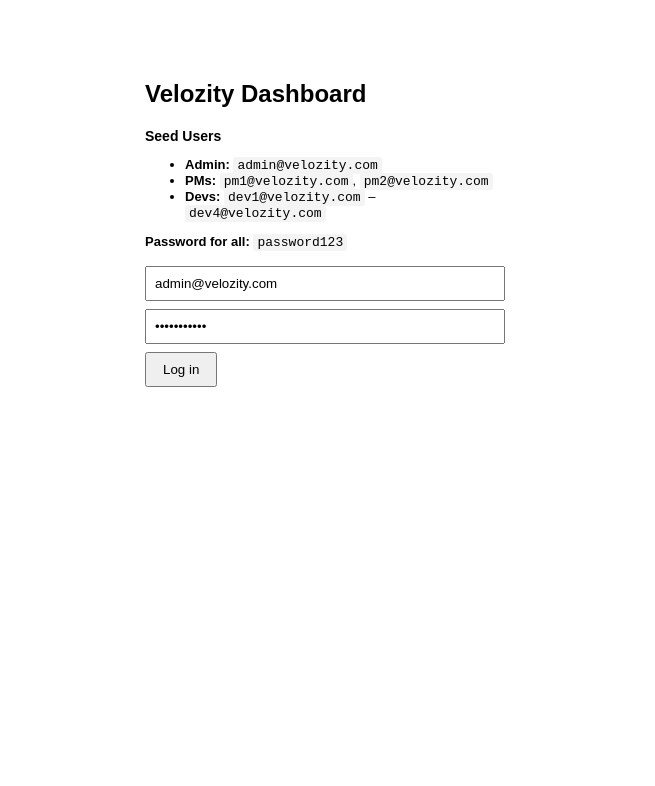
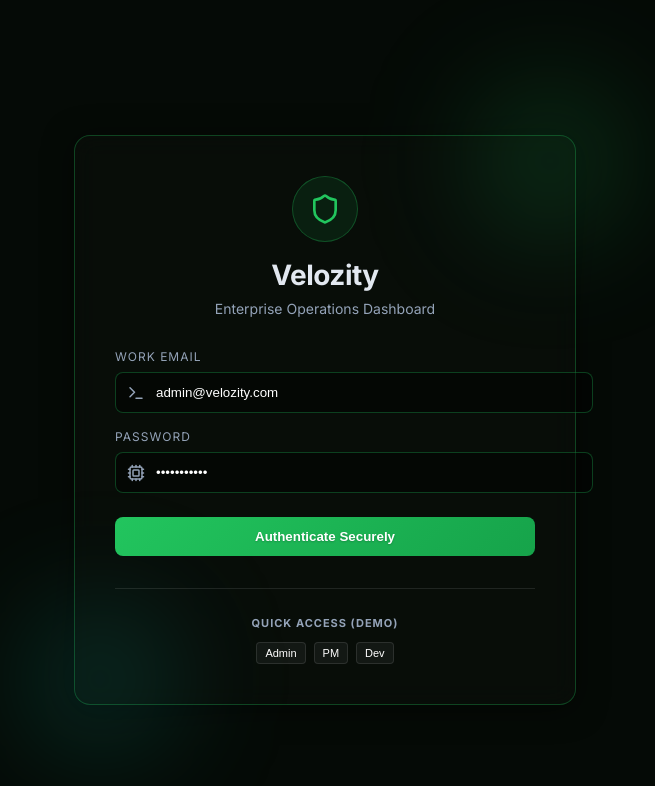
Before and after one commit to Amaans-variant/velozity-dashboard, a React (Vite) app in the folder frontend/: page / in a window 1280 px wide. Shown: the top 786 px of the page, without its empty margins (315-970 px from the left). Built offline with nearby package versions, Linux system fonts and the light colour scheme.

Commit message:
frontend better

```diff
--- a/frontend/package.json
+++ b/frontend/package.json
@@ -9,10 +9,14 @@
   },
   "dependencies": {
     "axios": "^1.7.2",
+    "clsx": "^2.1.1",
+    "framer-motion": "^13.3.0",
+    "lucide-react": "^1.46.0",
     "react": "^18.3.1",
     "react-dom": "^18.3.1",
     "react-router-dom": "^6.23.1",
     "socket.io-client": "^4.7.5",
+    "tailwind-merge": "^3.7.0",
     "zustand": "^4.5.2"
   },
   "devDependencies": {
--- a/frontend/src/App.tsx
+++ b/frontend/src/App.tsx
@@ -25,7 +25,10 @@ export default function App() {
   // annoying than wrapping every single page component separately
   return (
     <ErrorBoundary>
-      <RouterProvider router={router} />
+      <div className="premium-grid-bg" />
+      <div style={{ position: 'relative', zIndex: 1 }}>
+        <RouterProvider router={router} />
+      </div>
     </ErrorBoundary>
   );
 }
--- /dev/null
+++ b/frontend/src/index.css
@@ -0,0 +1,90 @@
+@import url('https://fonts.googleapis.com/css2?family=Inter:wght@300;400;500;600;700&display=swap');
+
+:root {
+  --bg-color: #050a06;
+  --grid-color: rgba(34, 197, 94, 0.15);
+  --primary-green: #22c55e;
+  --card-bg: rgba(10, 15, 10, 0.6);
+  --card-border: rgba(34, 197, 94, 0.3);
+  --text-primary: #e2e8f0;
+  --text-secondary: #94a3b8;
+}
+
+body, html {
+  margin: 0;
+  padding: 0;
+  width: 100%;
+  height: 100%;
+  font-family: 'Inter', sans-serif;
+  background-color: var(--bg-color);
+  color: var(--text-primary);
+  overflow-x: hidden;
+}
+
+/* Premium Green Grid Background */
+.premium-grid-bg {
+  position: fixed;
+  top: 0;
+  left: 0;
+  width: 100vw;
+  height: 100vh;
+  background-size: 50px 50px;
+  background-image:
+    linear-gradient(to right, var(--grid-color) 1px, transparent 1px),
+    linear-gradient(to bottom, var(--grid-color) 1px, transparent 1px);
+  z-index: -1;
+  pointer-events: none;
+}
+
+/* Adding a subtle radial gradient overlay for depth */
+.premium-grid-bg::after {
+  content: '';
+  position: absolute;
+  top: 0;
+  left: 0;
+  width: 100%;
+  height: 100%;
+  background: radial-gradient(circle at 50% 50%, transparent 20%, var(--bg-color) 100%);
+}
+
+.glass-card {
+  background: var(--card-bg);
+  backdrop-filter: blur(12px);
+  -webkit-backdrop-filter: blur(12px);
+  border: 1px solid var(--card-border);
+  border-radius: 16px;
+  box-shadow: 0 4px 30px rgba(0, 0, 0, 0.5);
+}
+
+.premium-input {
+  width: 100%;
+  padding: 12px 16px;
+  background: rgba(0, 0, 0, 0.4);
+  border: 1px solid var(--card-border);
+  border-radius: 8px;
+  color: #fff;
+  outline: none;
+  transition: all 0.3s ease;
+}
+
+.premium-input:focus {
+  border-color: var(--primary-green);
+  box-shadow: 0 0 0 2px rgba(34, 197, 94, 0.2);
+}
+
+.premium-button {
+  background: linear-gradient(135deg, #22c55e, #16a34a);
+  color: #fff;
+  border: none;
+  border-radius: 8px;
+  padding: 12px 24px;
+  font-weight: 600;
+  cursor: pointer;
+  transition: all 0.3s ease;
+  text-shadow: 0 1px 2px rgba(0,0,0,0.2);
+}
+
+.premium-button:hover {
+  transform: translateY(-2px);
+  box-shadow: 0 4px 15px rgba(34, 197, 94, 0.4);
+}
--- a/frontend/src/main.tsx
+++ b/frontend/src/main.tsx
@@ -1,6 +1,7 @@
 import React from 'react';
 import ReactDOM from 'react-dom/client';
 import App from './App';
+import './index.css';
 
 // standard react 18 bootstrap, nothing to see here
 ReactDOM.createRoot(document.getElementById('root')!).render(
--- a/frontend/src/pages/LoginPage.tsx
+++ b/frontend/src/pages/LoginPage.tsx
@@ -2,71 +2,168 @@ import { useState } from 'react';
 import { useNavigate } from 'react-router-dom';
 import { loginRequest } from '../api/auth.api';
 import { useAuthStore } from '../store/authStore';
+import { motion } from 'framer-motion';
+import { Terminal, Shield, Cpu } from 'lucide-react';
 
-// keeping this ugly on purpose - form styling is not what's being graded here
 export default function LoginPage() {
-  const [email, setEmail] = useState('admin@velozity.com'); // prefilled so demoing is faster, remove if u want
+  const [email, setEmail] = useState('admin@velozity.com');
   const [password, setPassword] = useState('password123');
   const [error, setError] = useState('');
+  const [isLoading, setIsLoading] = useState(false);
   const setAuth = useAuthStore((s) => s.setAuth);
   const navigate = useNavigate();
 
   async function handleSubmit(e: React.FormEvent) {
     e.preventDefault();
     setError('');
+    setIsLoading(true);
     try {
       const { accessToken, user } = await loginRequest(email, password);
       setAuth(user, accessToken);
-      // route based on role, could be smarter but this works fine
+      // add a small delay for the animation effect
+      setTimeout(() => {
         if (user.role === 'ADMIN') navigate('/admin');
         else if (user.role === 'PM') navigate('/pm');
         else navigate('/developer');
+      }, 600);
     } catch (err: any) {
-      setError(err?.response?.data?.message || 'login failed, check ur creds');
+      setError(err?.response?.data?.message || 'Login failed, check your credentials');
+      setIsLoading(false);
     }
   }
 
-  const codeStyle: React.CSSProperties = {
-    userSelect: 'all',
-    cursor: 'pointer',
-    background: '#f4f4f4',
-    padding: '1px 4px',
-    borderRadius: 3,
+  // 3D tilt effect on hover for the card
+  const handleMouseMove = (e: React.MouseEvent<HTMLDivElement>) => {
+    const card = e.currentTarget;
+    const box = card.getBoundingClientRect();
+    const x = e.clientX - box.left;
+    const y = e.clientY - box.top;
+    const centerX = box.width / 2;
+    const centerY = box.height / 2;
+    const rotateX = ((y - centerY) / centerY) * -5;
+    const rotateY = ((x - centerX) / centerX) * 5;
+    card.style.transform = `perspective(1000px) rotateX(${rotateX}deg) rotateY(${rotateY}deg)`;
+  };
+
+  const handleMouseLeave = (e: React.MouseEvent<HTMLDivElement>) => {
+    const card = e.currentTarget;
+    card.style.transform = `perspective(1000px) rotateX(0deg) rotateY(0deg)`;
+    card.style.transition = 'transform 0.5s ease';
+  };
+
+  const handleMouseEnter = (e: React.MouseEvent<HTMLDivElement>) => {
+    const card = e.currentTarget;
+    card.style.transition = 'none';
   };
 
   return (
-    <div style={{ maxWidth: 360, margin: '80px auto', fontFamily: 'sans-serif' }}>
-      <h2>Velozity Dashboard</h2>
+    <div style={{ display: 'flex', justifyContent: 'center', alignItems: 'center', minHeight: '100vh', padding: '20px' }}>
 
-      <h3 style={{ fontSize: 14, marginBottom: 4 }}>Seed Users</h3>
-      <ul style={{ fontSize: 13, marginBottom: 12 }}>
-        <li><strong>Admin:</strong> <code style={codeStyle}>admin@velozity.com</code></li>
-        <li><strong>PMs:</strong> <code style={codeStyle}>pm1@velozity.com</code>, <code style={codeStyle}>pm2@velozity.com</code></li>
-        <li><strong>Devs:</strong> <code style={codeStyle}>dev1@velozity.com</code> – <code style={codeStyle}>dev4@velozity.com</code></li>
-      </ul>
-      <p style={{ fontSize: 13, marginBottom: 16 }}>
-        <strong>Password for all:</strong> <code style={codeStyle}>password123</code>
-      </p>
+      <motion.div
+        initial={{ opacity: 0, y: 50, scale: 0.9 }}
+        animate={{ opacity: 1, y: 0, scale: 1 }}
+        transition={{ duration: 0.8, type: 'spring', bounce: 0.4 }}
+        className="glass-card"
+        style={{
+          maxWidth: 420,
+          width: '100%',
+          padding: '40px',
+          position: 'relative',
+          transformStyle: 'preserve-3d',
+          transition: 'transform 0.5s ease'
+        }}
+        onMouseMove={handleMouseMove}
+        onMouseLeave={handleMouseLeave}
+        onMouseEnter={handleMouseEnter}
+      >
 
-      <form onSubmit={handleSubmit}>
+        {/* Glow effect behind card content */}
+        <div style={{ position: 'absolute', top: -50, right: -50, width: 150, height: 150, background: 'rgba(34, 197, 94, 0.2)', filter: 'blur(60px)', borderRadius: '50%', zIndex: -1 }} />
+        <div style={{ position: 'absolute', bottom: -50, left: -50, width: 150, height: 150, background: 'rgba(20, 184, 166, 0.2)', filter: 'blur(60px)', borderRadius: '50%', zIndex: -1 }} />
+
+        <div style={{ textAlign: 'center', marginBottom: 32, transform: 'translateZ(30px)' }}>
+          <motion.div
+            initial={{ rotate: -180, opacity: 0 }}
+            animate={{ rotate: 0, opacity: 1 }}
+            transition={{ duration: 1, delay: 0.2 }}
+            style={{ display: 'inline-flex', padding: 16, borderRadius: '50%', background: 'rgba(34, 197, 94, 0.1)', border: '1px solid rgba(34, 197, 94, 0.3)', marginBottom: 16 }}
+          >
+            <Shield size={32} color="#22c55e" />
+          </motion.div>
+          <h2 style={{ margin: 0, fontSize: 28, fontWeight: 700, letterSpacing: '-0.5px' }}>Velozity</h2>
+          <p style={{ margin: '8px 0 0 0', color: 'var(--text-secondary)', fontSize: 14 }}>Enterprise Operations Dashboard</p>
+        </div>
+
+        <form onSubmit={handleSubmit} style={{ transform: 'translateZ(40px)' }}>
+          <div style={{ marginBottom: 16 }}>
+            <label style={{ display: 'block', fontSize: 12, marginBottom: 8, color: 'var(--text-secondary)', textTransform: 'uppercase', letterSpacing: '1px' }}>Work Email</label>
+            <div style={{ position: 'relative' }}>
+              <Terminal size={18} color="#94a3b8" style={{ position: 'absolute', left: 12, top: '50%', transform: 'translateY(-50%)' }} />
               <input
                 value={email}
                 onChange={(e) => setEmail(e.target.value)}
-          placeholder="email"
-          style={{ display: 'block', width: '100%', marginBottom: 8, padding: 8, boxSizing: 'border-box' }}
+                placeholder="Enter your email"
+                className="premium-input"
+                style={{ paddingLeft: 40 }}
               />
+            </div>
+          </div>
+
+          <div style={{ marginBottom: 24 }}>
+            <label style={{ display: 'block', fontSize: 12, marginBottom: 8, color: 'var(--text-secondary)', textTransform: 'uppercase', letterSpacing: '1px' }}>Password</label>
+            <div style={{ position: 'relative' }}>
+              <Cpu size={18} color="#94a3b8" style={{ position: 'absolute', left: 12, top: '50%', transform: 'translateY(-50%)' }} />
               <input
                 value={password}
                 onChange={(e) => setPassword(e.target.value)}
                 type="password"
-          placeholder="password"
-          style={{ display: 'block', width: '100%', marginBottom: 8, padding: 8, boxSizing: 'border-box' }}
+                placeholder="Enter your password"
+                className="premium-input"
+                style={{ paddingLeft: 40 }}
               />
-        {error && <p style={{ color: 'red', fontSize: 12 }}>{error}</p>}
-        <button type="submit" style={{ padding: '8px 16px' }}>
-          Log in
-        </button>
+            </div>
+          </div>
+
+          {error && (
+            <motion.p
+              initial={{ opacity: 0, height: 0 }}
+              animate={{ opacity: 1, height: 'auto' }}
+              style={{ color: '#ef4444', fontSize: 13, marginBottom: 16, marginTop: -8, textAlign: 'center' }}
+            >
+              {error}
+            </motion.p>
+          )}
+
+          <motion.button
+            whileHover={{ scale: 1.02 }}
+            whileTap={{ scale: 0.98 }}
+            type="submit"
+            className="premium-button"
+            style={{ width: '100%', display: 'flex', justifyContent: 'center', alignItems: 'center', gap: 8 }}
+            disabled={isLoading}
+          >
+            {isLoading ? (
+              <motion.div
+                animate={{ rotate: 360 }}
+                transition={{ repeat: Infinity, duration: 1, ease: 'linear' }}
+                style={{ width: 20, height: 20, border: '2px solid rgba(255,255,255,0.3)', borderTopColor: '#fff', borderRadius: '50%' }}
+              />
+            ) : (
+              'Authenticate Securely'
+            )}
+          </motion.button>
         </form>
+
+        <div style={{ marginTop: 32, paddingTop: 16, borderTop: '1px solid rgba(255,255,255,0.1)', transform: 'translateZ(20px)' }}>
+          <h3 style={{ fontSize: 11, marginBottom: 12, textTransform: 'uppercase', color: 'var(--text-secondary)', textAlign: 'center', letterSpacing: '1px' }}>Quick Access (Demo)</h3>
+          <div style={{ display: 'flex', gap: 8, justifyContent: 'center', flexWrap: 'wrap' }}>
+            <button onClick={() => { setEmail('admin@velozity.com'); setPassword('password123'); }} style={{ background: 'rgba(255,255,255,0.05)', border: '1px solid rgba(255,255,255,0.1)', borderRadius: 4, padding: '4px 8px', color: '#fff', fontSize: 11, cursor: 'pointer' }}>Admin</button>
+            <button onClick={() => { setEmail('pm1@velozity.com'); setPassword('password123'); }} style={{ background: 'rgba(255,255,255,0.05)', border: '1px solid rgba(255,255,255,0.1)', borderRadius: 4, padding: '4px 8px', color: '#fff', fontSize: 11, cursor: 'pointer' }}>PM</button>
+            <button onClick={() => { setEmail('dev1@velozity.com'); setPassword('password123'); }} style={{ background: 'rgba(255,255,255,0.05)', border: '1px solid rgba(255,255,255,0.1)', borderRadius: 4, padding: '4px 8px', color: '#fff', fontSize: 11, cursor: 'pointer' }}>Dev</button>
+          </div>
+        </div>
+
+      </motion.div>
     </div>
   );
 }
```
Also changed, not shown: frontend/src/routes/ProtectedRoute.tsx (+11 -1 lines), 1 other file (tests, documents, lock files or other folders). Lines whose indentation alone changed are shown as unchanged.
